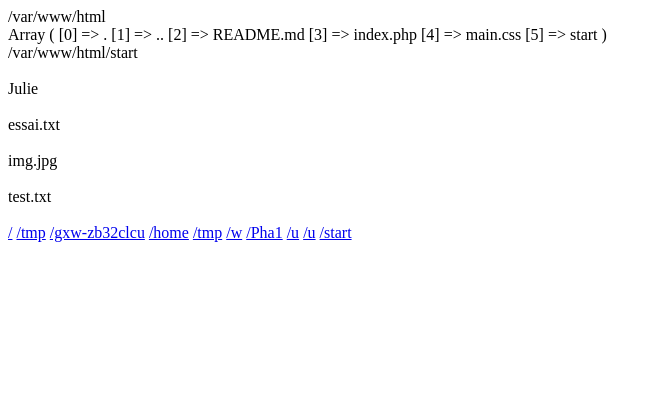
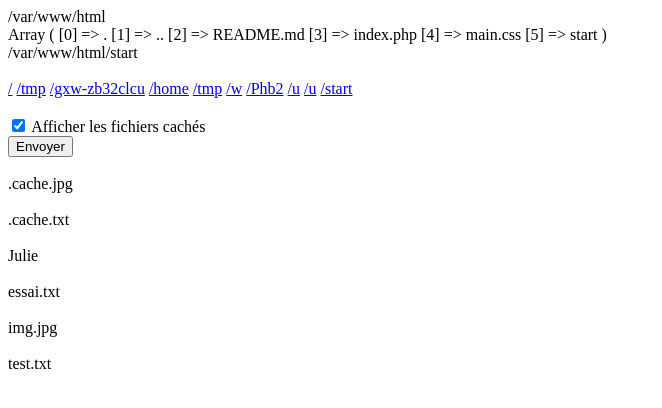
Before and after one commit to laurinehrd/files-explorer, a PHP site: page / in a window 1280 px wide. Shown: the top 408 px of the page, without its empty margins (0-662 px from the left). Run offline with PHP 8.4, Linux system fonts and the light colour scheme.

Commit message:
pb fichiers caches

```diff
--- a/index.php
+++ b/index.php
@@ -23,18 +23,7 @@ if (!is_dir('start')) {
 }
 echo '<br>' .getcwd() .'<br>';
 
-$files_start = scandir($path);
 
-$delimiter = '.DIRECTORY_SEPARATOR.';
-
-foreach ($files_start as &$value){
-  if($value=='.' || $value=='..'){
-    echo ' ';
-
-  }else {
-    print_r('<br>' .$value .'<br>');
-  }
-}
 
 ?>
 <br>
@@ -62,8 +51,45 @@ foreach ($breadcrumbs as &$value2) {
       break;
   }
 }
+ ?>
+
+<br><br>
+
+<form class="" action="index.php" method="post">
+  <input type="checkbox" name="cache" value="cache" checked>
+  <label for="cache">Afficher les fichiers cachés</label>
+  <br>
+  <button type="submit" name="button">Envoyer</button>
+</form>
+
+<?php
+
+  $cache = NULL;
+
+  if(isset($_POST['cache'])){
+    $cache = $_POST['cache'];
+
+    var_dump($cache);
+  }
 
 
+  $files_start = scandir($path);
+
+  $delimiter = '.DIRECTORY_SEPARATOR.';
+
+
+
+  foreach ($files_start as &$value){
+    if($value=='.' || $value=='..'){
+      echo ' ';
+
+    }else if($cache == NULL && $value == '.*'){
+      echo ' ';
+    }
+    else {
+      print_r('<br>' .$value .'<br>');
+    }
+  }
 
 
  ?>
```
Also changed, not shown: start/.cache.jpg (added), start/.cache.txt (added).
